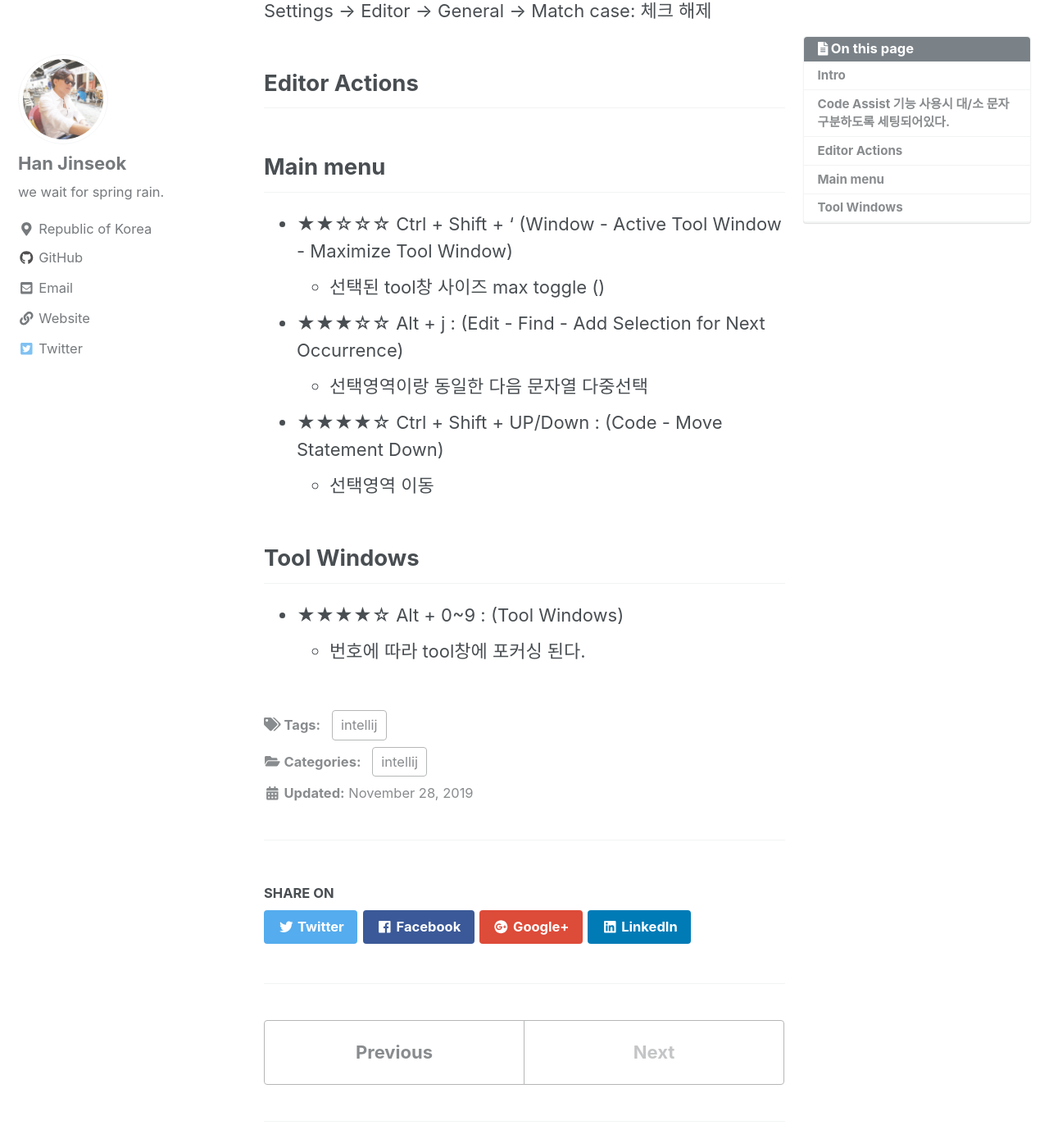
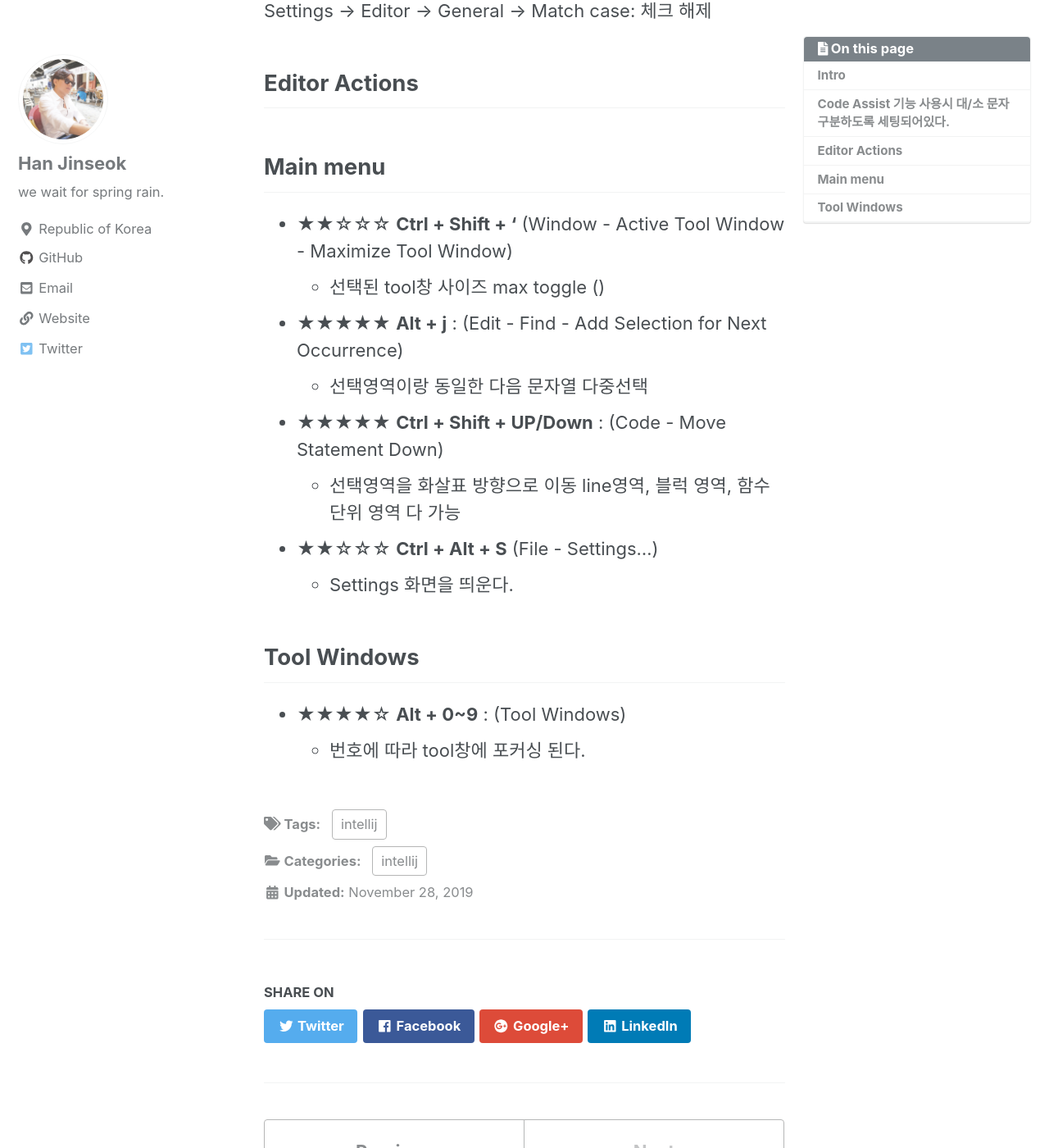
Before and after one commit to moregorenine/moregorenine.github.io, a Jekyll site: the page built from _posts/intellij/2019-11-28-intellij-keymap.md, in a window 1280 px wide and 1400 px high, scrolled down 635 px. Shown: the whole window at 82% size. Built offline with Jekyll 4.4.1, drawn with Linux system fonts in a browser that asks for light colours; nearby versions of some CDN libraries; comment, search, counter and statistics services are not loaded; a style sheet for code colours, icons or effects is not loaded.

Commit message:
Update 2019-11-28-intellij-keymap.md

```diff
--- a/_posts/intellij/2019-11-28-intellij-keymap.md
+++ b/_posts/intellij/2019-11-28-intellij-keymap.md
@@ -22,14 +22,15 @@ Settings -> Editor -> General -> Match case: 체크 해제
 ## Editor Actions
 
 ## Main menu
-- ★★☆☆☆ Ctrl + Shift + ' (Window - Active Tool Window - Maximize Tool Window)
+- ★★☆☆☆ **Ctrl + Shift + '** (Window - Active Tool Window - Maximize Tool Window)
   - 선택된 tool창 사이즈 max toggle ()
-- ★★★☆☆ Alt + j : (Edit - Find - Add Selection for Next Occurrence)
+- ★★★★★ **Alt + j** : (Edit - Find - Add Selection for Next Occurrence)
   - 선택영역이랑 동일한 다음 문자열 다중선택
-- ★★★★☆ Ctrl + Shift + UP/Down : (Code - Move Statement Down)
-  - 선택영역 이동
-
+- ★★★★★ **Ctrl + Shift + UP/Down** : (Code - Move Statement Down)
+  - 선택영역을 화살표 방향으로 이동 line영역, 블럭 영역, 함수 단위 영역 다 가능
+- ★★☆☆☆ **Ctrl + Alt + S** (File - Settings...)
+  - Settings 화면을 띄운다.
 
 ## Tool Windows
-- ★★★★☆ Alt + 0~9 : (Tool Windows)
+- ★★★★☆ **Alt + 0~9** : (Tool Windows)
   - 번호에 따라 tool창에 포커싱 된다.
```
